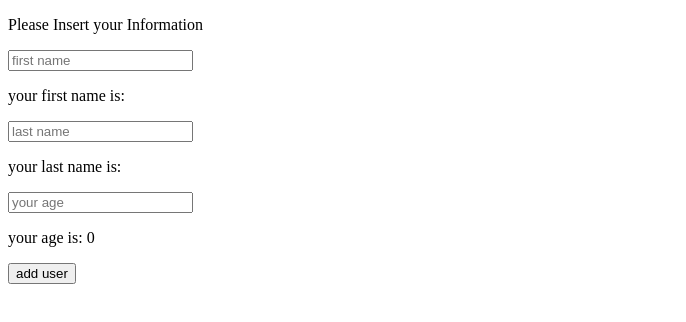
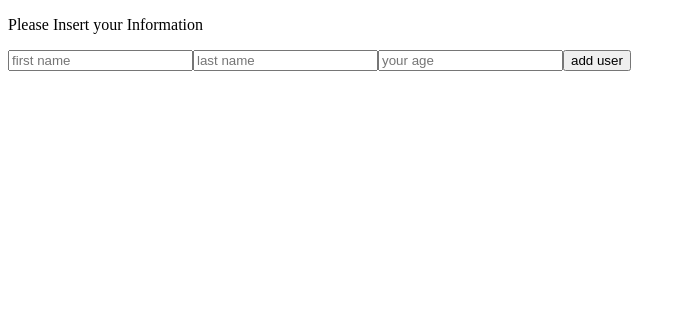
Before and after one commit to ErfanERATO/LearningReact, a React (Create React App) app: page / in a window 1280 px wide. Shown: the top 322 px of the page, without its empty margins (0-686 px from the left). Built offline with nearby package versions, Linux system fonts and the light colour scheme.

Commit message:
update delete form

```diff
--- a/src/components/Counter/ShowArrayDelete.jsx
+++ b/src/components/Counter/ShowArrayDelete.jsx
@@ -28,9 +28,9 @@ const ShowArrayDelete = () => {
   };
 
   const deleteHandler = (d) => {
-    const deleteUserList = [...userList]
-    deleteUserList.splice(d , 1)
-    setUserList(deleteUserList)
+    const deleteUserList = [...userList];
+    deleteUserList.splice(d, 1);
+    setUserList(deleteUserList);
   };
 
   return (
@@ -39,13 +39,10 @@ const ShowArrayDelete = () => {
         <p>Please Insert your Information</p>
 
         <input placeholder="first name" onChange={firstNameHandler} />
-        <p>your first name is: {firstName}</p>
 
         <input placeholder="last name" onChange={lastNameHandler} />
-        <p>your last name is: {lastName}</p>
 
         <input placeholder="your age" onChange={ageHandler} />
-        <p>your age is: {age}</p>
 
         <button type="submit">add user</button>
       </Form>
```
